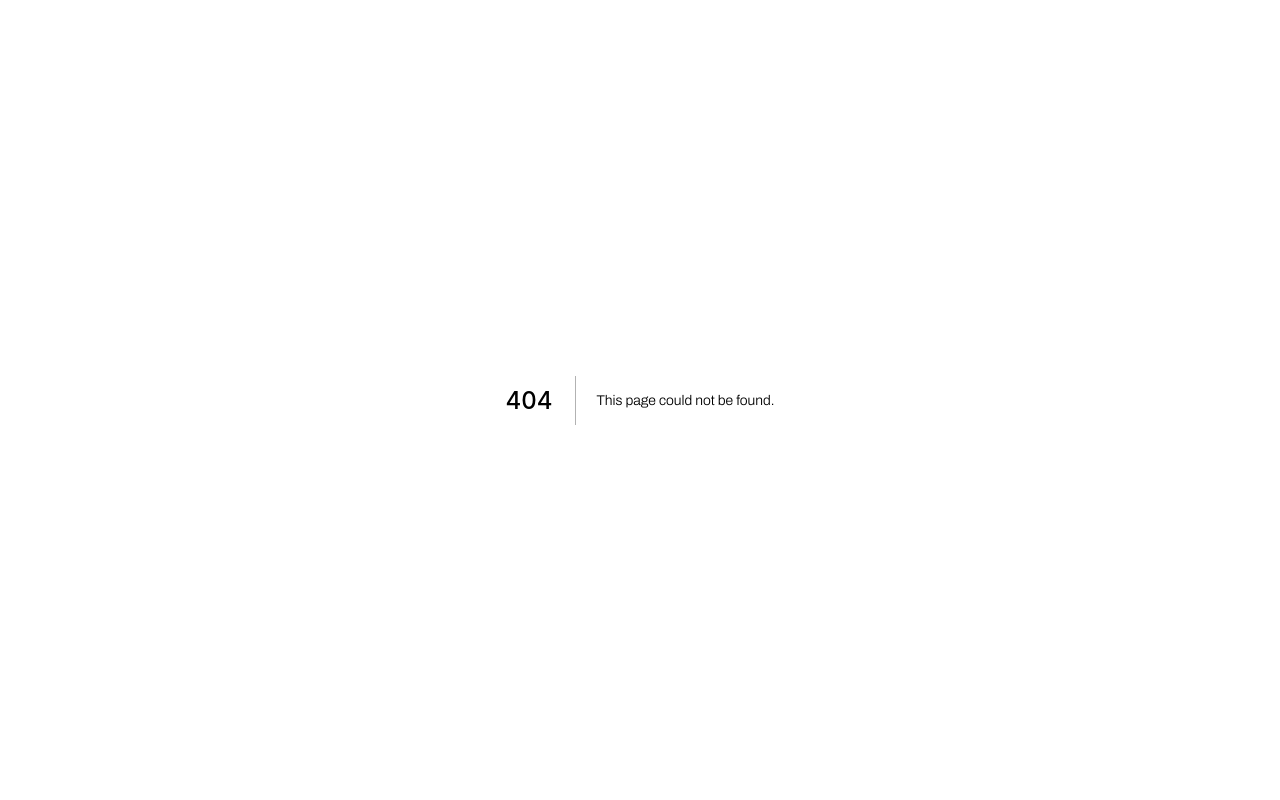
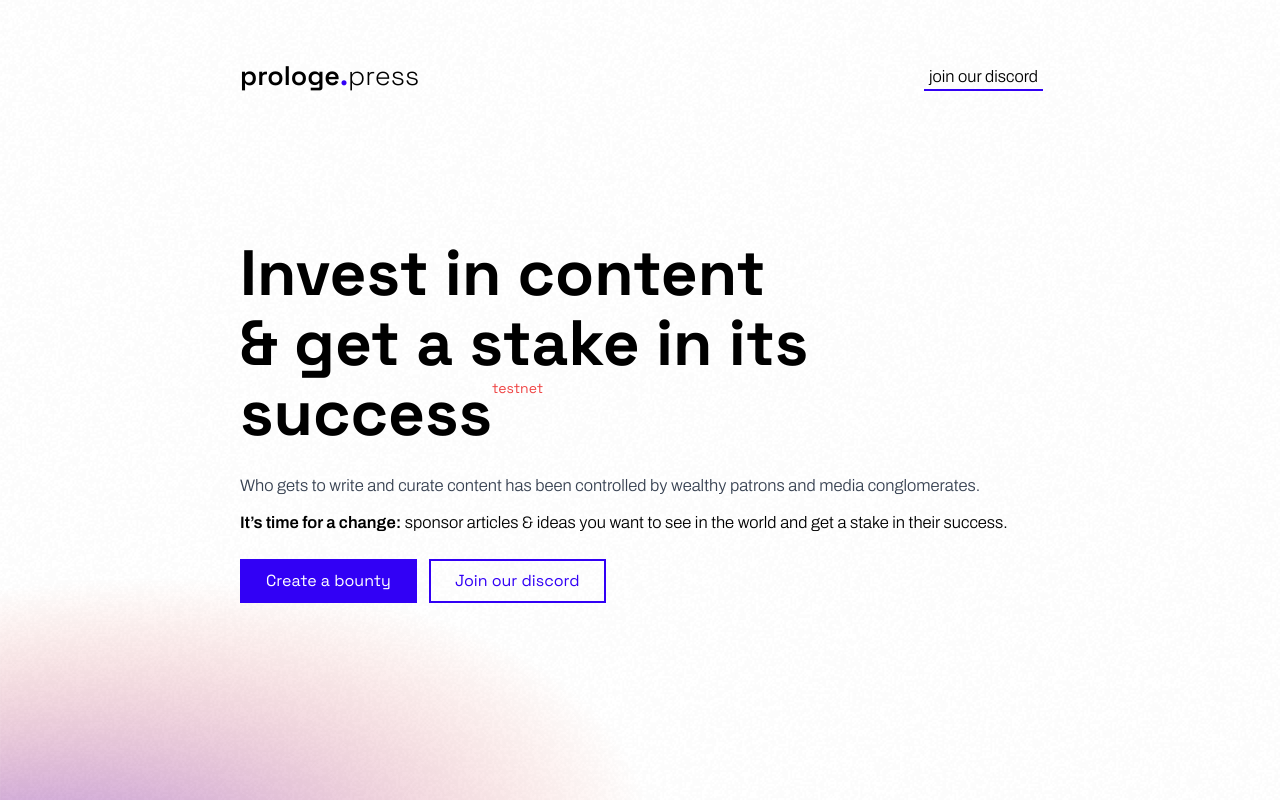
Before and after one commit to daonative/interface, a Next.js app: page /app in a window 1280 px wide. Before the commit this address had no page. Built offline with nearby package versions, Linux system fonts and the light colour scheme; what @web3-react/core would draw is missing.

Commit message:
feat: add new app page

```diff
--- a/components/BountyDashboard.js
+++ b/components/BountyDashboard.js
@@ -38,7 +38,7 @@ export const BountyList = () => {
       <Header className="min-w-max max-w-full w-1/4 py-3">List</Header>
       <div className="p-4">
         {bounties.map((bounty) => (
-          <Link key={bounty} href={`/app/${bounty}`}>
+          <Link key={bounty} href={`/app/bounty/${bounty}`}>
             <a className="block text-prologe-primary">{bounty}</a>
           </Link>
         ))}
@@ -74,7 +74,7 @@ export const BountyCreator = () => {
 
   useEffect(() => {
     if (!bountyAddress) return;
-    router.push(`/app/${bountyAddress}`);
+    router.push(`/app/bounty/${bountyAddress}`);
   }, [bountyAddress]);
 
   const createBounty = async ({ title, deadline }) => {
--- a/pages/app/[cid].js
+++ b/pages/app/bounty/[cid].js
@@ -1,27 +1,27 @@
-import { Card } from "../../components/Card";
-import { CallSummary } from "../../components/CallSummary";
-import { CallDescription } from "../../components/CallDescription";
-import { Bounty } from "../../components/Bounty";
-import { SponsorList } from "../../components/SponsorList";
-import Connect from "../../components/Connect";
+import { Card } from "../../../components/Card";
+import { CallSummary } from "../../../components/CallSummary";
+import { CallDescription } from "../../../components/CallDescription";
+import { Bounty } from "../../../components/Bounty";
+import { SponsorList } from "../../../components/SponsorList";
+import Connect from "../../../components/Connect";
 import { NextSeo } from "next-seo";
-import { CallMeta } from "../../components/CallMeta";
-import bountyAbi from "../../abi/bounty.json";
+import { CallMeta } from "../../../components/CallMeta";
+import bountyAbi from "../../../abi/bounty.json";
 import { ethers } from "ethers";
 import axios from "axios";
 import { useState } from "react";
-import { useInterval } from "../../components/hooks";
-import { formatEther, parseEther } from "@ethersproject/units";
-import { Header } from "../../components/Header";
+import { useInterval } from "../../../components/hooks";
+import { formatEther } from "@ethersproject/units";
+import { Header } from "../../../components/Header";
 import Image from "next/image";
 import moment from "moment";
 import { useForm } from "react-hook-form";
 import { useWeb3React } from "@web3-react/core";
-import { TransactionModal } from "../../components/TransactionModal";
-import { Input } from "../../components/Input";
-import { Loader } from "../../components/Loader";
-import { Background } from "../../components/Background";
-import { LandingNav } from "../../components/LandingNav";
+import { TransactionModal } from "../../../components/TransactionModal";
+import { Input } from "../../../components/Input";
+import { Loader } from "../../../components/Loader";
+import { Background } from "../../../components/Background";
+import { LandingNav } from "../../../components/LandingNav";
 
 const VotingForm = ({ bountyAddress, answerId }) => {
   const {
@@ -69,11 +69,23 @@ const VotingForm = ({ bountyAddress, answerId }) => {
         onClose={handleClose}
       />
       <form onSubmit={handleSubmit(onSubmit)}>
-        <div>
-          <Input
-            label="Vote"
+        <label
+          htmlFor="price"
+          className="block text-sm font-medium text-gray-700"
+        >
+          Vote on this article
+        </label>
+        <div className="mt-1 relative rounded-md shadow-sm">
+          <div className="absolute inset-y-0 left-0 pl-3 flex items-center pointer-events-none">
+            <span className="text-gray-500 sm:text-sm">%</span>
+          </div>
+          <input
             type="text"
-            placeholder="10%"
+            id="vote"
+            className="focus:ring-prologe-primary focus:border-prologe-primary block w-full pl-7 pr-12 sm:text-sm border-prologe-light "
+            placeholder="0.00"
+            aria-describedby="vote-percentage"
+            placeholder="10"
             min="1"
             max="100"
             {...register("amount", { required: true })}
--- a/pages/app/dashboard.js
+++ b/pages/app/dashboard.js
@@ -1,7 +1,7 @@
 import Connect from "../../components/Connect";
 import { NextSeo } from "next-seo";
 import { NoiseBackground } from "../../components/NoiseBackground";
-import { BountyCreator, BountyList } from "../../components/BountyDashboard";
+import { BountyList } from "../../components/BountyDashboard";
 
 function App() {
   return (
--- /dev/null
+++ b/pages/app/index.js
@@ -0,0 +1,86 @@
+import { NextSeo } from "next-seo";
+import { NoiseBackground } from "../../components/NoiseBackground";
+import Link from "next/link";
+import { StyledMain } from "../../components/StyledMain";
+import Button from "../../components/Button";
+import styled from "styled-components";
+import { LandingNav } from "../../components/LandingNav";
+import A from "../../components/A";
+
+const H1 = styled.h1`
+  font-family: "Space Grotesk";
+  font-weight: 800;
+  font-size: clamp(2.2rem, 5.2vw, 4rem);
+`;
+
+const H2 = styled.h2`
+  font-size: clamp(1rem, 1.3vw, 3.1rem);
+`;
+
+export const Headline = ({ className }) => {
+  return (
+    <StyledMain className={className}>
+      <main className="mt-auto md:mt-0">
+        <H1 className="mb-6">
+          Invest in content
+          <br />& get a stake in its success
+          <span className="text-sm absolute text-red-500 font-normal">
+            testnet
+          </span>
+        </H1>
+        <H2 className="text-gray-700 mb-3">
+          Who gets to write and curate content has been controlled by wealthy
+          patrons and media conglomerates.
+        </H2>
+        <H2>
+          <span className="font-bold">It’s time for a change:</span> sponsor
+          articles & ideas you want to see in the world and get a stake in their
+          success.
+        </H2>
+        <div className="flex flex-wrap">
+          <Link href="/app/create">
+            <Button className="mt-6">Create a bounty</Button>
+          </Link>
+          <a target="_blank" href="https://discord.gg/zGk5TSSyjX">
+            <Button variant="outline" className="mt-6 md:ml-3">
+              Join our discord
+            </Button>
+          </a>
+        </div>
+      </main>
+    </StyledMain>
+  );
+};
+
+function App() {
+  return (
+    <>
+      <NextSeo
+        title="prologe.press | Invest in content"
+        description="Invest in content and get a stake in the content's success"
+      />
+      <div className="relative subpixel-antialiased ">
+        <NoiseBackground />
+        <div className="relative h-full grid md:grid-cols-16 py-6 md:py-14 ">
+          <div className="md:col-start-4 md:col-end-14">
+            <div className="flex items-center justify-between">
+              <LandingNav />
+              <A
+                className="bluebar md:hidden"
+                target="_blank"
+                href="https://discord.gg/rf837mkdBW"
+              >
+                join our discord
+              </A>
+            </div>
+          </div>
+          <div className={`md:col-start-4 md:col-end-14 py-2 px-0 row-start-2`}>
+            <Headline />
+          </div>
+        </div>
+      </div>
+    </>
+  );
+}
+
+export default App;
```
